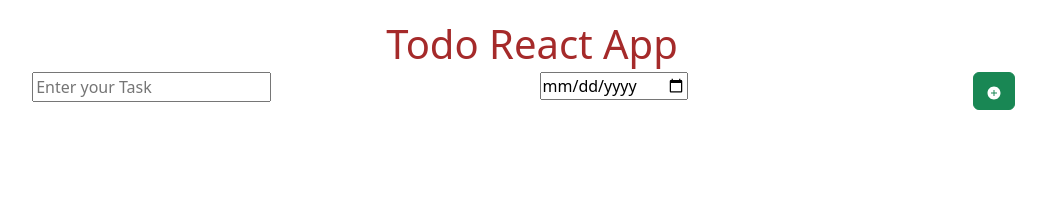
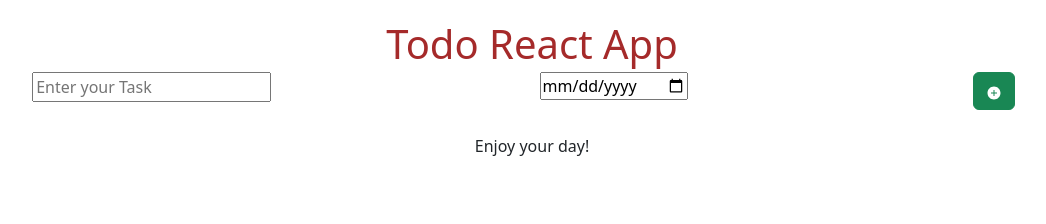
Before and after one commit to rushikeshhere/React, a React (Vite) app in the folder 3-todo-app-version-3-final/: page / in a window 1280 px wide. Shown: the top 224 px of the page, without its empty margins (108-1154 px from the left). Built offline with nearby package versions, Linux system fonts and the light colour scheme.

Commit message:
added WelcomMessage Component in App.jsx

```diff
--- a/3-todo-app-version-3-final/src/App.jsx
+++ b/3-todo-app-version-3-final/src/App.jsx
@@ -1,6 +1,7 @@
 import AddTodo from "./Components/AddTodo";
 import AppName from "./Components/AppName";
 import TodoItem from "./Components/TodoItem";
+import WelcomeMessage from "./Components/WelcomeMessage";
 import { useState } from "react";
 
 function App() {
@@ -26,6 +27,7 @@ function App() {
       <br />
       <AddTodo addTodoItems={handleAddTodo} />
       <br />
+      <WelcomeMessage todoItem={todoItems}></WelcomeMessage>
       <TodoItem todoItem={todoItems} handleDeleteTodo={handleDeleteTodo} />
       <br />
     </center>
```
